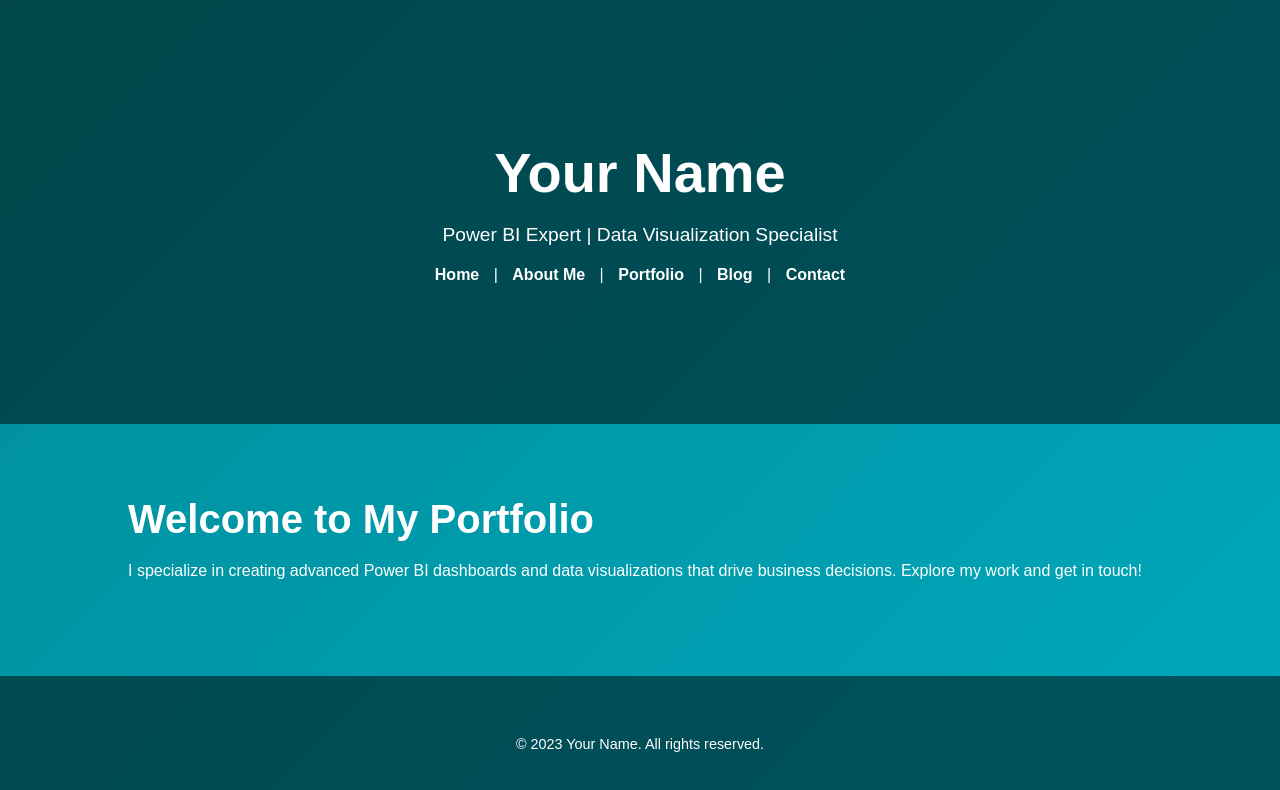
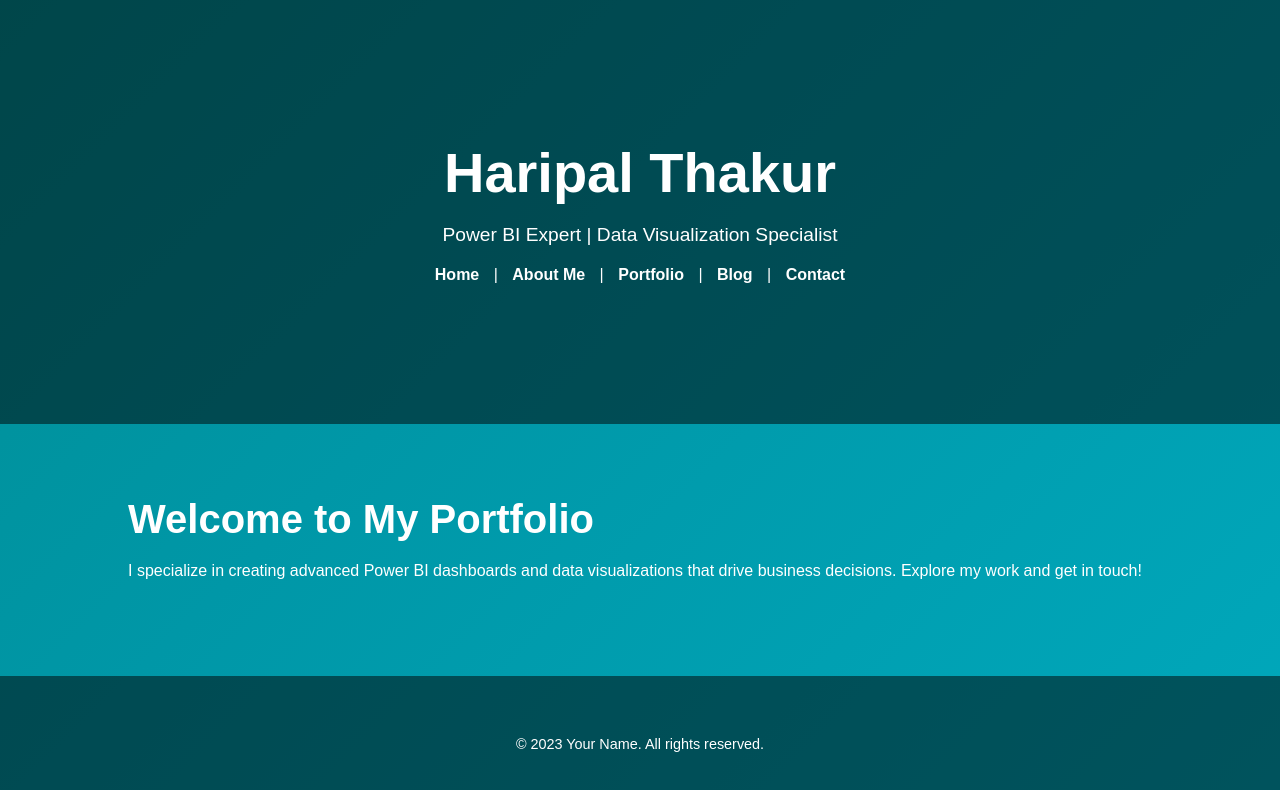
Before and after one commit to Harrie1822/Portfolio, a plain HTML site: page index.html in a window 1280 px wide. Drawn offline with Linux system fonts and the light colour scheme.

Commit message:
Add files via upload

```diff
--- a/index.html
+++ b/index.html
@@ -9,7 +9,7 @@
 <body>
     <header>
         <div class="container">
-            <h1>Your Name</h1>
+            <h1>Haripal Thakur</h1>
             <p>Power BI Expert | Data Visualization Specialist</p>
             <nav>
                 <a href="index.html">Home</a> |
```
